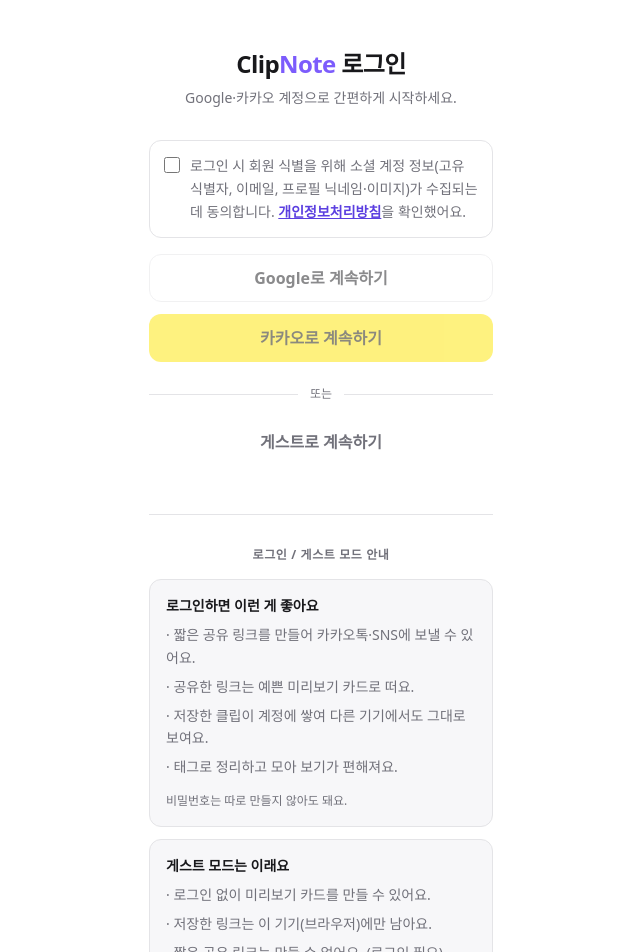
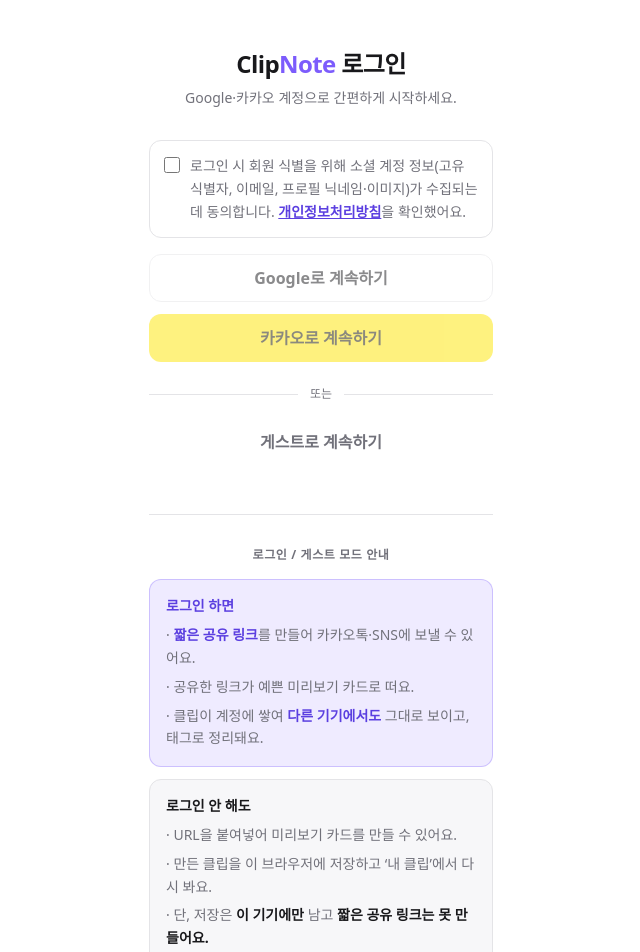
Before and after one commit to mjkang0987/clipnote, a Next.js app: page /login in a window 1280 px wide. Shown: the top 952 px of the page, without its empty margins (319-959 px from the left). Built offline with nearby package versions, Linux system fonts and the light colour scheme; no server answers; a web font is replaced by a local one.

Commit message:
style: 로그인 안내를 메인 동작안내와 동일 텍스트로 통일

```diff
--- a/app/login/page.tsx
+++ b/app/login/page.tsx
@@ -146,27 +146,30 @@
         </h2>
 
         <div className="mt-4 flex flex-col gap-3">
-          {/* 로그인 모드 */}
-          <div className="rounded-xl border border-border bg-surface p-4">
-            <p className="text-sm font-semibold text-fg">로그인하면 이런 게 좋아요</p>
+          {/* 로그인 하면 (메인 '이렇게 동작해요'와 동일 텍스트·강조) */}
+          <div className="rounded-xl border border-brand/30 bg-brand-soft p-4">
+            <p className="text-sm font-semibold text-brand-strong">로그인 하면</p>
             <ul className="mt-2 flex flex-col gap-1.5 text-sm leading-relaxed text-fg-muted">
-              <li>· 짧은 공유 링크를 만들어 카카오톡·SNS에 보낼 수 있어요.</li>
-              <li>· 공유한 링크는 예쁜 미리보기 카드로 떠요.</li>
-              <li>· 저장한 클립이 계정에 쌓여 다른 기기에서도 그대로 보여요.</li>
-              <li>· 태그로 정리하고 모아 보기가 편해져요.</li>
+              <li>
+                · <strong className="font-semibold text-brand-strong">짧은 공유 링크</strong>를 만들어 카카오톡·SNS에 보낼 수 있어요.
+              </li>
+              <li>· 공유한 링크가 예쁜 미리보기 카드로 떠요.</li>
+              <li>
+                · 클립이 계정에 쌓여 <strong className="font-semibold text-brand-strong">다른 기기에서도</strong> 그대로 보이고, 태그로 정리돼요.
+              </li>
             </ul>
-            <p className="mt-3 text-xs leading-relaxed text-fg-muted">
-              비밀번호는 따로 만들지 않아도 돼요.
-            </p>
           </div>
 
-          {/* 게스트 모드 */}
+          {/* 로그인 안 해도 (게스트) */}
           <div className="rounded-xl border border-border bg-surface p-4">
-            <p className="text-sm font-semibold text-fg">게스트 모드는 이래요</p>
+            <p className="text-sm font-semibold text-fg">로그인 안 해도</p>
             <ul className="mt-2 flex flex-col gap-1.5 text-sm leading-relaxed text-fg-muted">
-              <li>· 로그인 없이 미리보기 카드를 만들 수 있어요.</li>
-              <li>· 저장한 링크는 이 기기(브라우저)에만 남아요.</li>
-              <li>· 짧은 공유 링크는 만들 수 없어요. (로그인 필요)</li>
+              <li>· URL을 붙여넣어 미리보기 카드를 만들 수 있어요.</li>
+              <li>· 만든 클립을 이 브라우저에 저장하고 ‘내 클립’에서 다시 봐요.</li>
+              <li>
+                · 단, 저장은 <strong className="font-semibold text-fg">이 기기에만</strong> 남고{" "}
+                <strong className="font-semibold text-fg">짧은 공유 링크는 못 만들어요.</strong>
+              </li>
             </ul>
           </div>
         </div>
```
